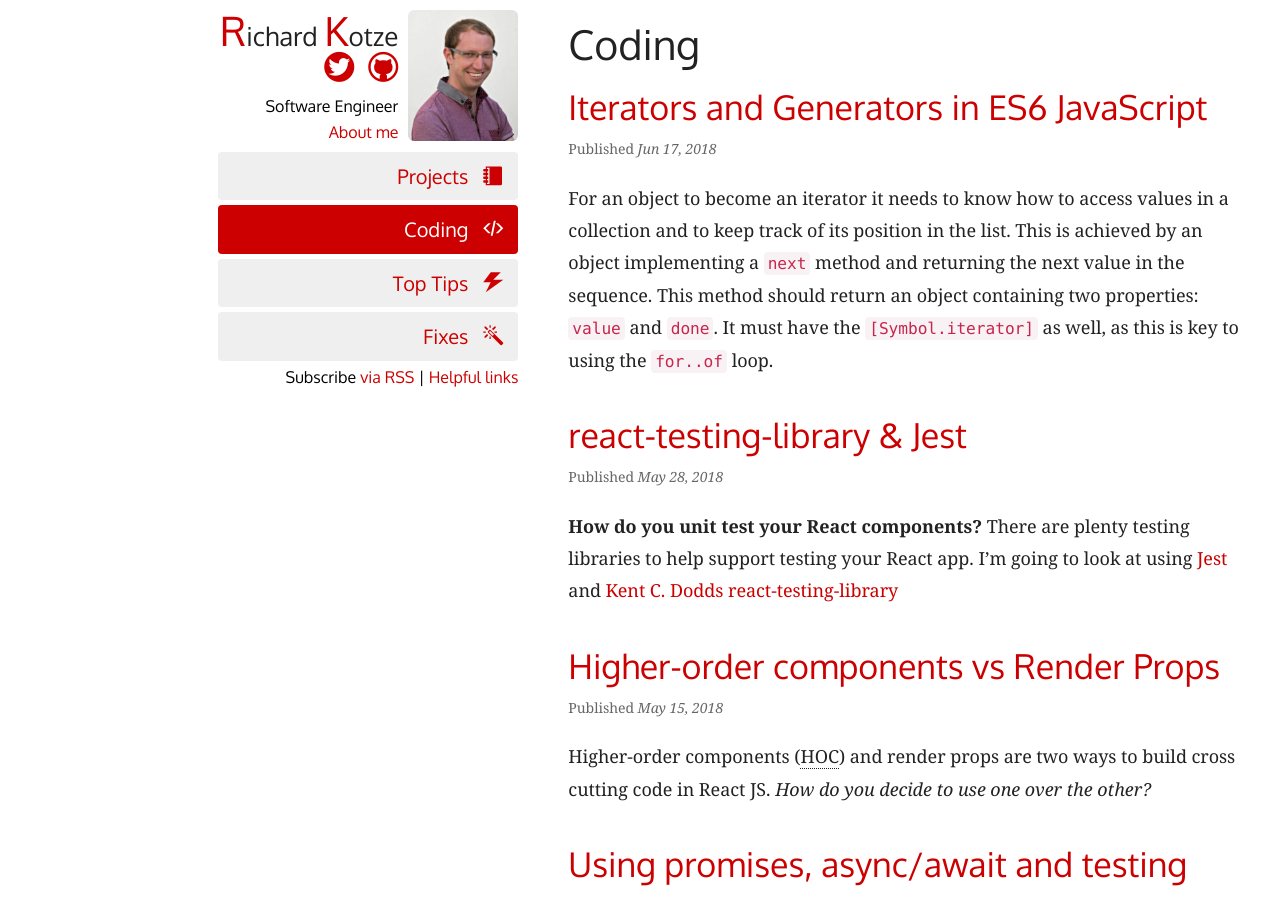
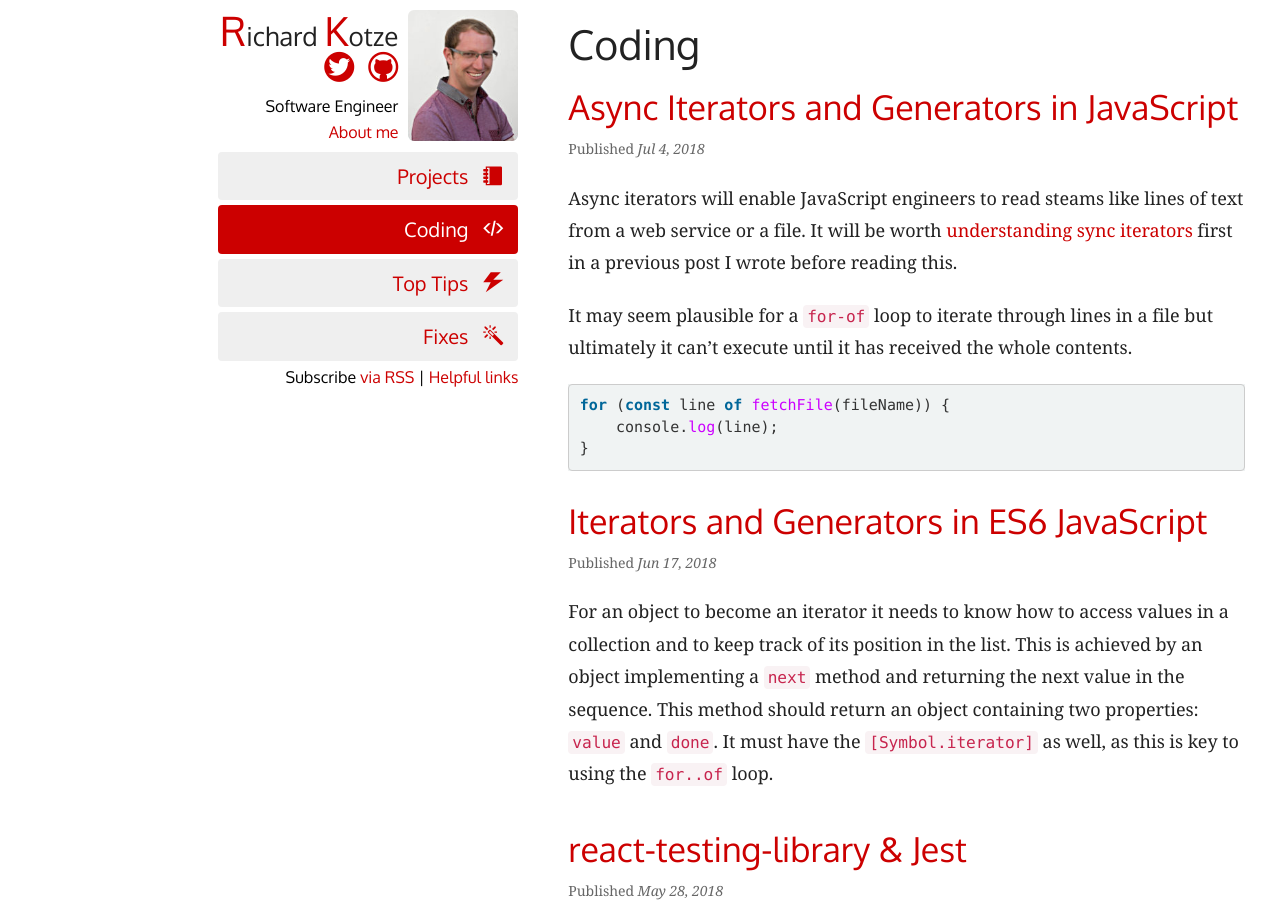
Before and after one commit to rkotze/rkotze.github.io, a Jekyll site: the page built from coding.md, in a window 1280 px wide and 900 px high. Built offline with Jekyll 4.4.1, drawn with Linux system fonts in a browser that asks for light colours; some of the changed lines change nothing that is shown.

Commit message:
Add code example to async iterators
- Include image to publish with.

````diff
--- a/_posts/2019-07-04-async-iterators-generators.md
+++ b/_posts/2019-07-04-async-iterators-generators.md
@@ -4,8 +4,8 @@
 date: 2018-07-04 12:00:12 +0000
 permalink: /coding/async-iterators-generators-javascript
 category: coding
-published: false
-image: fish-street-art.jpg
+published: true
+image: girl-walking-away.jpg
 meta_description: >
  Useful examples of using async iterators and generators in ES6 JavaScript
 excerpt_separator: <!--more-->
@@ -22,6 +22,9 @@
 ```
 
 <!--more-->
+
+![Girl walking away](/images/girl-walking-away.jpg)
+_Photo by Daniel von Appen on Unsplash_
 
 A new protocol has been added `[Symbol.asyncIterator]` to enable asynchronous iteration and the `next()` method return a promise. On the face of it an _iterator_ looks similar to an _async iterator_ except a _promise_ is returned requiring us to use `then` method to access the `value` and `done` state. See the example below:
 
@@ -102,6 +105,50 @@
 
 Once done reading the steam, the loop is exited and the `finally` block is hit to release the stream. This must be done because once a reader is locked another one cannot be created until the current one is released.
 
+## Search for contributor
+
+I've modified the above code which you can see below. It now searches the stream for a React contributor from GitHub. The `Uint8Array` is converted to text in the `streamContributors` function, as we are now interested in searching the text. A new _async_ `search` function takes a stream and username as parameters. In there the `for-await-of` loop is used to iterate through each chunk. If the user is found it will return the avatar URL. The final part is calling the `search` function which returns a promise because it is async. The data is access by through the resolved promised and is logged out to the console.
+
+```javascript
+async function* streamContributors(repoPath) {
+  let response = await fetch(`https://api.github.com/repos/${repoPath}/stats/contributors`);
+
+  const reader = response.body.getReader();
+  const decoder = new TextDecoder("utf-8");
+
+  try {
+    while (true) {
+
+      const {done, value} = await reader.read();
+
+      if (done) return;
+
+      yield decoder.decode(value);
+    }
+  }
+  finally {
+    reader.releaseLock();
+  }
+}
+
+async function search(stream, username){
+  for await (const author of stream){
+    const authorPosition = author.indexOf(`"login": "${username}"`);
+    if(authorPosition > -1){
+      const authorAvatarRegExp = /"avatar_url":\s"(.*)",/gmi;
+      const avatarUrl = authorAvatarRegExp.exec(author.slice(authorPosition))[1];
+      return { avatarUrl };
+    }
+  }
+}
+
+search(streamContributors('facebook/react'), 'acdlite').then((data) => {
+  console.log(data);
+});
+```
+
+Hope you found these code snippets useful for learning about async iterators. Play around with the code above and see my Codepen on [async iterators to search GitHub contributors](https://codepen.io/rkotze/pen/QxRyRK){:target="\_blank"}.
+
 References:
 
 - [Proposal async iteration](https://github.com/tc39/proposal-async-iteration){:target="\_blank"}
````
Also changed, not shown: images/girl-walking-away.jpg (added).
